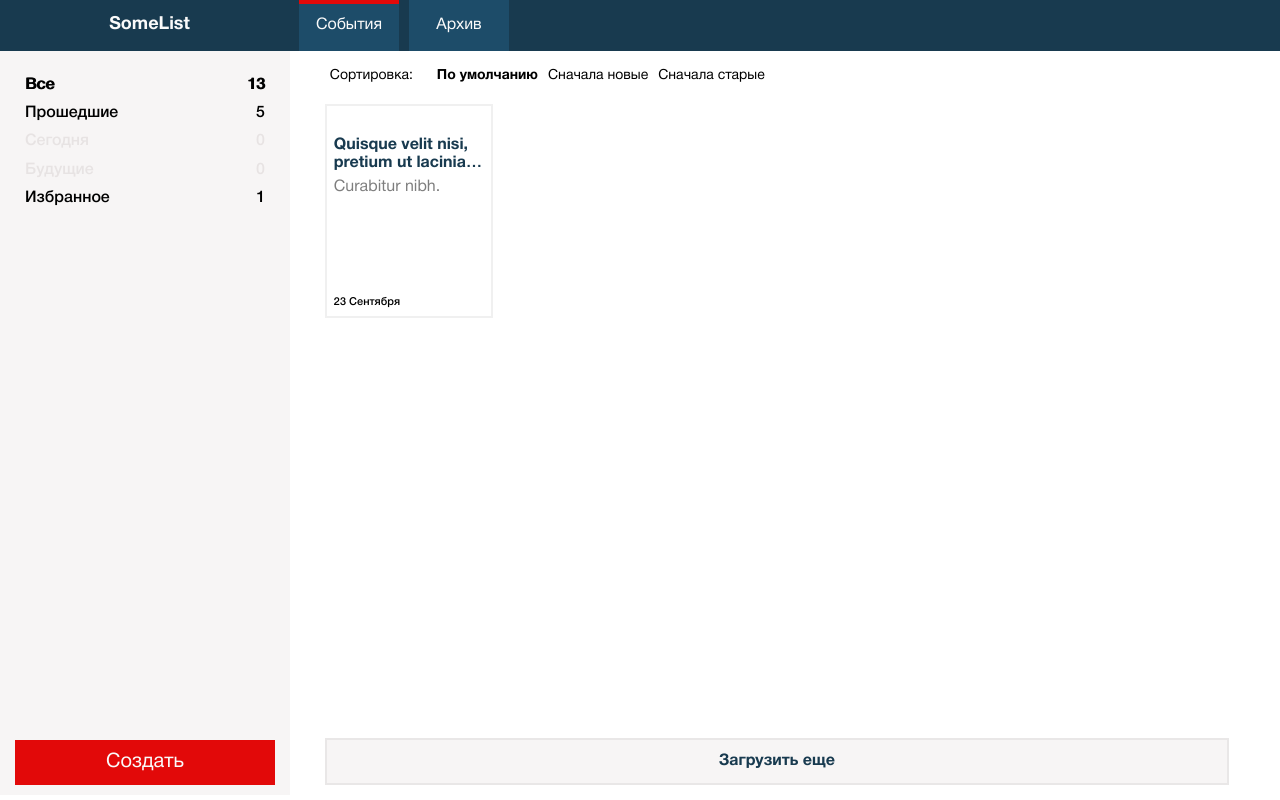
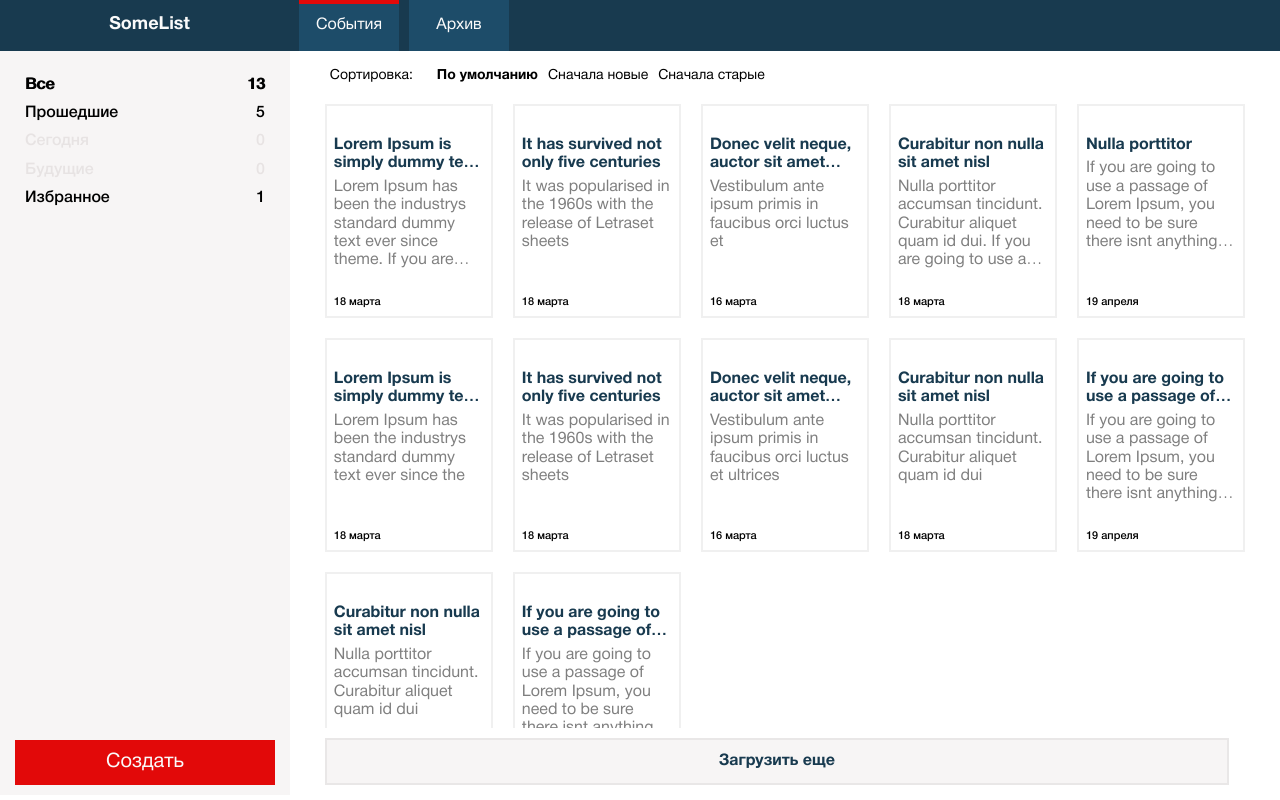
Before and after one commit to AlexDev04/List, a React (Create React App) app: page / in a window 1280 px wide. Built offline with nearby package versions, Linux system fonts and the light colour scheme; what react-animations would draw is missing.

Commit message:
From lection
Воспроизведено показанное на лекции

```diff
--- a/src/App.js
+++ b/src/App.js
@@ -4,14 +4,16 @@ import { NotFound } from './components';
 import {BrowserRouter, Route, Switch} from 'react-router-dom';
 import { AppRoute } from './const';
 
-export const App = () => {
+export const App = ({events}) => {
   return (
       <BrowserRouter>
           <Switch>
               <Route exact path="/">
-                  <Main />
+                  <Main events={events} />
               </Route>
-              <Route path={AppRoute.ARCHIVE} component={Archive} />
+              <Route path={AppRoute.ARCHIVE}>
+                  <Archive events={events} />
+              </Route>
               <Route path={AppRoute.EVENT}>
                   <CardForm />
               </Route>
--- a/src/components/board/Board.jsx
+++ b/src/components/board/Board.jsx
@@ -3,7 +3,7 @@ import {Card, Event, LoadMore, NoEvents, Sorting} from '../';
 import {AppRoute} from "../../const";
 import {useLocation} from "react-router-dom";
 
-export const Board = () => {
+export const Board = ({events}) => {
 
     const pathname = useLocation().pathname.slice(0, 8);
     console.log(pathname);
@@ -16,7 +16,7 @@ export const Board = () => {
                 && <Sorting />
             }
             <div className="board__events">
-                <Card />
+                {events.map(event => <Card {...event} key={event._id} />)}
             </div>
             <LoadMore />
         </section>
--- a/src/components/card/Card.jsx
+++ b/src/components/card/Card.jsx
@@ -1,18 +1,26 @@
 import React from "react";
+import { Link } from "react-router-dom";
+import moment from "moment";
+import "moment/locale/ru";
+import "./card.css";
 
-export const Card = () => {
+export const Card = ({_id, theme, comment, date, favorite}) => {
+
+const formatDate = moment(date).format('DD MMMM');
+
     return (
         <article className='card'>
             <div className="card__form">
                 <div className="card__inner">
                     <div className="card__control">
-                        <button type="button" className="card__btn card__btn--edit">
+                        <Link to={`/event/${_id}`} type="button" className="card__btn card__btn--edit">
                             Редактировать
-                        </button>
+                        </Link>
                         <button type="button" className="card__btn card__btn--archive">
                             В архив
                         </button>
-                        <button type="button" className="card__btn card__btn--favorites">
+                        <button type="button"
+                                className={`card__btn card__btn--favorites ${favorite && 'favvorite-on'}`}>
                             В избранное
                         </button>
                         <button type="button" className="card__btn card__btn--remove">
@@ -22,13 +30,13 @@ export const Card = () => {
 
                     <div className="card__textarea-wrap">
                         <p className="card__text--theme">
-                            Quisque velit nisi, pretium ut lacinia in, elementum id enim.
+                            {theme}
                         </p>
-                        <p className="card__text--comment">Curabitur nibh.</p>
+                        <p className="card__text--comment">{comment}</p>
                     </div>
 
                     <div className="card__settings">
-                        <span className="card__date">23 Сентября</span>
+                        <span className="card__date">{formatDate}</span>
                     </div>
                 </div>
             </div>
--- /dev/null
+++ b/src/components/card/card.css
@@ -0,0 +1,4 @@
+.favorite-on {
+    background-color: #e7b512;
+    opacity: 1;
+  }
--- a/src/index.js
+++ b/src/index.js
@@ -3,8 +3,9 @@ import ReactDOM from 'react-dom/client';
 import './styles/index.css';
 import './styles/normalize.css';
 import { App } from './App';
+import { events } from './mocks';
 
 const root = ReactDOM.createRoot(document.getElementById('root'));
 root.render(
-    <App />
+    <App events={events} />
 );
--- /dev/null
+++ b/src/mocks.js
@@ -0,0 +1,98 @@
+export const events = [
+    {
+      _id: '622b3c3827c135009e310b26',
+      theme: 'Lorem Ipsum is simply dummy text of the printing',
+      comment: 'Lorem Ipsum has been the industrys standard dummy text ever since theme. If you are going to use a passage of Lorem Ipsum, you need to be sure there isnt anything embarrassing hidden in the middle of text.',
+      date: '2022-03-18T20:36:34.068Z',
+      archive: false,
+      favorite: true,
+    },
+    {
+      _id: '622b3c4b27c135009e310b27',
+      theme: 'It has survived not only five centuries',
+      comment: 'It was popularised in the 1960s with the release of Letraset sheets',
+      date: '2022-03-18T20:36:38.407Z',
+      archive: false,
+      favorite: false,
+    },
+    {
+      _id: '6234eb3e05ce23e1d26f9159',
+      theme: 'Donec velit neque, auctor sit amet aliquam vel, ullamcorper sit',
+      comment: 'Vestibulum ante ipsum primis in faucibus orci luctus et',
+      date: '2022-03-16T20:37:00.000Z',
+      favorite: true,
+      archive: true,
+    },
+    {
+      _id: '47324hjkg432khg432k23',
+      theme: 'Curabitur non nulla sit amet nisl',
+      comment: 'Nulla porttitor accumsan tincidunt. Curabitur aliquet quam id dui. If you are going to use a passage of Lorem Ipsum',
+      date: '2022-03-18T20:38:00.000Z',
+      favorite: true,
+      archive: true,
+    },
+    {
+      _id: '532342jhkl24245hj4323',
+      theme: 'Nulla porttitor',
+      comment: 'If you are going to use a passage of Lorem Ipsum, you need to be sure there isnt anything embarrassing hidden in the middle of text.',
+      date: '2022-04-19T13:03:25.753Z',
+      favorite: false,
+      archive: true,
+    },
+    {
+      _id: '436324jhklh42jkl243',
+      theme: 'Lorem Ipsum is simply dummy text of the printing',
+      comment: 'Lorem Ipsum has been the industrys standard dummy text ever since the',
+      date: '2022-03-18T20:36:34.068Z',
+      archive: false,
+      favorite: true,
+    },
+    {
+      _id: '5431kjhkjl53221lj4',
+      theme: 'It has survived not only five centuries',
+      comment: 'It was popularised in the 1960s with the release of Letraset sheets',
+      date: '2022-03-18T20:36:38.407Z',
+      archive: false,
+      favorite: false,
+    },
+    {
+      _id: '56423jklh5jl234jkl2',
+      theme: 'Donec velit neque, auctor sit amet aliquam vel, ullamcorper sit amet',
+      comment: 'Vestibulum ante ipsum primis in faucibus orci luctus et ultrices',
+      date: '2022-03-16T20:37:00.000Z',
+      favorite: true,
+      archive: false,
+    },
+    {
+      _id: '8768jlkjhjk6465',
+      theme: 'Curabitur non nulla sit amet nisl',
+      comment: 'Nulla porttitor accumsan tincidunt. Curabitur aliquet quam id dui',
+      date: '2022-03-18T20:38:00.000Z',
+      favorite: true,
+      archive: true,
+    },
+    {
+      _id: '123435jhkllljh35243',
+      theme: 'If you are going to use a passage of Lorem Ipsum, you need to be sure ther.',
+      comment: 'If you are going to use a passage of Lorem Ipsum, you need to be sure there isnt anything embarrassing hidden in the middle of text.',
+      date: '2022-04-19T13:03:25.753Z',
+      favorite: false,
+      archive: true,
+    },
+    {
+      _id: '8789fdsfds6768908fd',
+      theme: 'Curabitur non nulla sit amet nisl',
+      comment: 'Nulla porttitor accumsan tincidunt. Curabitur aliquet quam id dui',
+      date: '2022-03-18T20:38:00.000Z',
+      favorite: true,
+      archive: false,
+    },
+    {
+      _id: '54324jkh5j43543',
+      theme: 'If you are going to use a passage of Lorem Ipsum, you need to be sure ther.',
+      comment: 'If you are going to use a passage of Lorem Ipsum, you need to be sure there isnt anything embarrassing hidden in the middle of text.',
+      date: '2022-04-19T13:03:25.753Z',
+      favorite: false,
+      archive: true,
+    }
+  ]
--- a/src/pages/archive/Archive.jsx
+++ b/src/pages/archive/Archive.jsx
@@ -2,17 +2,19 @@ import React from 'react';
 import { Board, Header } from '../../components';
 import { useParams } from 'react-router-dom';
 
-export const Archive = () => {
+export const Archive = ({events}) => {
 
     const { id } = useParams();
 
     console.log('id', id)
 
+    const archiveEvts = events.filter(x => x.archive)
+
     return (
         <main className="main">
             <Header />
             <section className="main__wrapper">
-                <Board />
+                <Board events={archiveEvts} />
             </section>
         </main>
     )
--- a/src/pages/main/Main.jsx
+++ b/src/pages/main/Main.jsx
@@ -1,13 +1,13 @@
 import React from 'react';
 import { Header, Filter, Board } from '../../components';
 
-export const Main = () => {
+export const Main = ({events}) => {
     return (
         <main className="main">
             <Header />
             <section className="main__wrapper">
                 <Filter />
-                <Board />
+                <Board events={events} />
             </section>
         </main>
 
--- a/src/styles/index.css
+++ b/src/styles/index.css
@@ -366,6 +366,10 @@ body {
 }
 .card__btn--favorites {
   background-image: url('../img/favorite.svg');
+  -webkit-mask-size: cover;
+  mask: url('../img/favorite.svg');
+  mask-size: cover;
+  background-color: #000000;
 }
 .card__btn--remove {
   background-image: url('../img/remove.svg');
```
